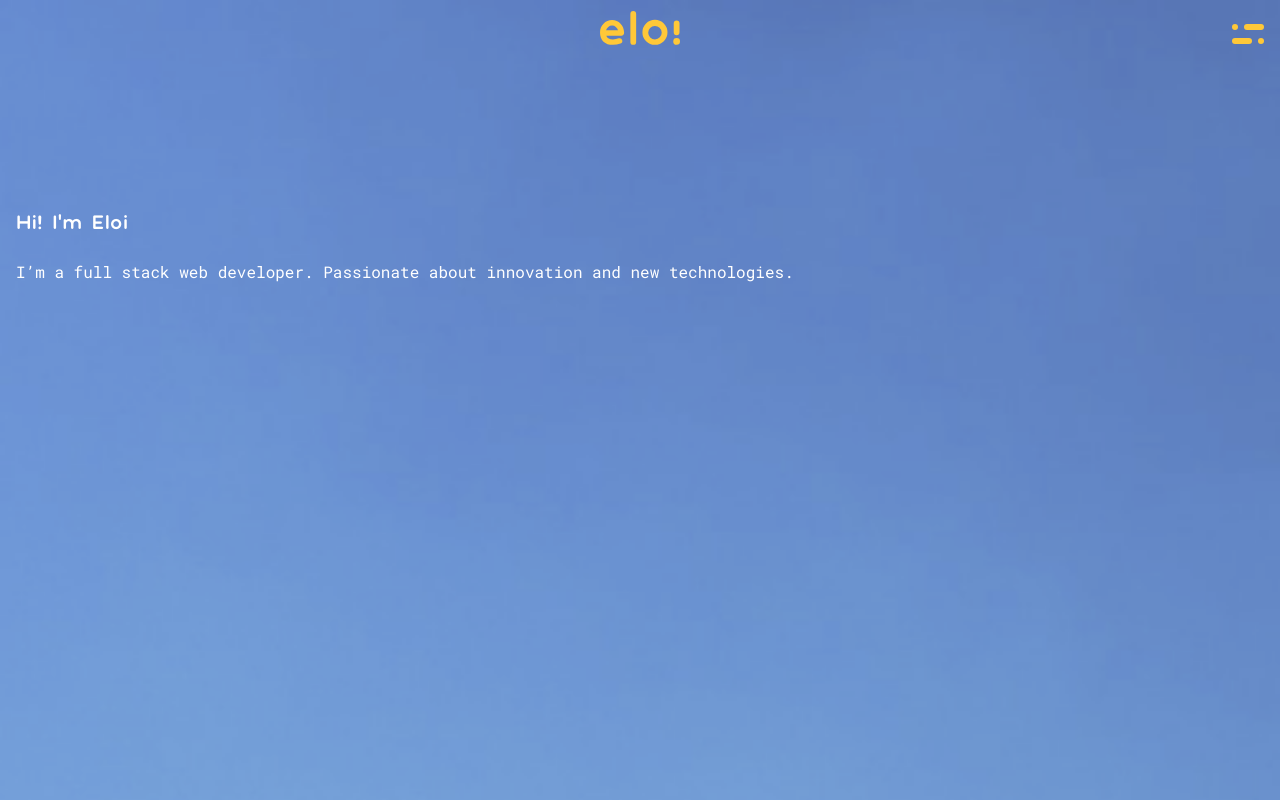
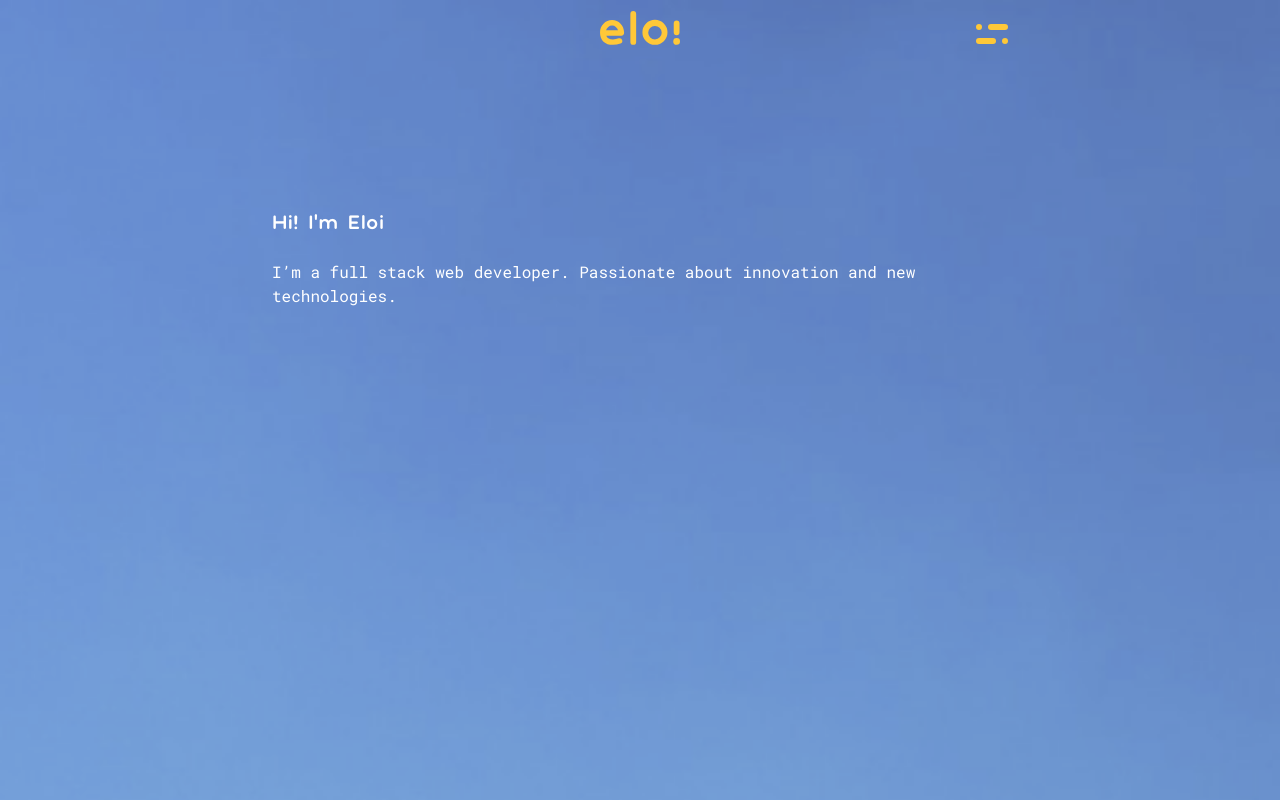
Before and after one commit to heavensbee001/eloi-site, a Next.js app: page / in a window 1280 px wide. Built offline with nearby package versions, Linux system fonts and the light colour scheme.

Commit message:
Add menu

```diff
--- a/components/BurgerMenu.tsx
+++ b/components/BurgerMenu.tsx
@@ -1,6 +1,7 @@
-import { FC, useState } from "react";
+import { FC, Fragment, useState } from "react";
 import Head from "next/head";
 import Image from "next/image";
+import Menu from "./Menu";
 
 export default function BurgerMenu() {
     const [active, setActive] = useState(false);
@@ -8,8 +9,9 @@ export default function BurgerMenu() {
         setActive(!active);
     };
     return (
+        <Fragment>
             <section
-            className="absolute top-4 right-4 w-8 h-10 mt-2"
+                className="absolute top-4 right-4 w-8 h-10 z-20"
                 onClick={handleClick}
             >
                 <div
@@ -26,7 +28,9 @@ export default function BurgerMenu() {
                 </div>
                 <div
                     className={`absolute w-8 ease-in-out duration-200 ${
-                    active ? "-rotate-45 -translate-x-3 -translate-y-0.5" : ""
+                        active
+                            ? "-rotate-45 -translate-x-3 -translate-y-0.5"
+                            : ""
                     }`}
                 >
                     <div
@@ -37,5 +41,7 @@ export default function BurgerMenu() {
                     <div className="w-5 h-1.5 bg-orange rounded-xl absolute top-3.5"></div>
                 </div>
             </section>
+            <Menu active={active} />
+        </Fragment>
     );
 }
--- a/components/Layout.tsx
+++ b/components/Layout.tsx
@@ -1,18 +1,26 @@
-import type { FC } from "react";
-import Head from "next/head";
 import Image from "next/image";
 import BurgerMenu from "./BurgerMenu";
 
 export default function Layout({ children }: { children: React.ReactNode }) {
     return (
-        <section className="w-screen bg-orange min-h-screen bg-[url('/background_mobile.png')] bg-cover">
-            <header className="fixed h-12 w-screen text-center pt-2 z-20">
-                <Image src="/eloi.svg" alt="eloi" width={80} height={40} />
-                <BurgerMenu />
+        <section className="w-screen bg-orange min-h-screen bg-[url('/background_mobile.png')] bg-cover flex justify-center">
+            <header className="fixed top-0 left-0 h-12 w-full pt-2 z-20 flex justify-center">
+                <div className="w-full max-w-screen-md text-center relative">
+                    <Image
+                        src="/eloi.svg"
+                        alt="eloi"
+                        width={80}
+                        height={40}
+                        className="z-20"
+                    />
+                    <BurgerMenu />
+                </div>
             </header>
-            <div className="h-20 relative"></div>
-            <main className="relative px-4">{children}</main>
-            <footer></footer>
+            <div className="w-full max-w-screen-md">
+                <div className="h-20"></div>
+                <main className="relative px-4">{children}</main>
+                <footer></footer>
+            </div>
         </section>
     );
 }
--- /dev/null
+++ b/components/Menu.tsx
@@ -0,0 +1,36 @@
+import Link from "next/link";
+
+export default function Menu({ active }: { active: boolean }) {
+    const pages = [
+        { name: "career", href: "/career" },
+        { name: "projects", href: "/projects" },
+        { name: "art", href: "/art" },
+    ];
+    const socials = [
+        { name: "github", href: "", img: "" },
+        { name: "twitter", href: "", img: "" },
+        { name: "linkedin", href: "", img: "" },
+    ];
+    return (
+        <section
+            className={`z-10 fixed top-0 right-0 bg-white border-orange pt-20 border-orange rounded-bl-2xl ${
+                active ? "w-4/6 px-4 border-2" : "w-0 p-0 border-0"
+            } ease-in-out duration-200`}
+        >
+            {pages.map((page, index) => (
+                <Link href={page.href} passHref key={index}>
+                    <p className="font-sans text-orange text-2xl text-right mb-4">
+                        {page.name}
+                    </p>
+                </Link>
+            ))}
+            <section className="mt-8">
+                {socials.map((item, index) => (
+                    <Link href={item.href} passHref key={index}>
+                        <p>{item.name}</p>
+                    </Link>
+                ))}
+            </section>
+        </section>
+    );
+}
```
Lines whose indentation alone changed are shown as unchanged.
